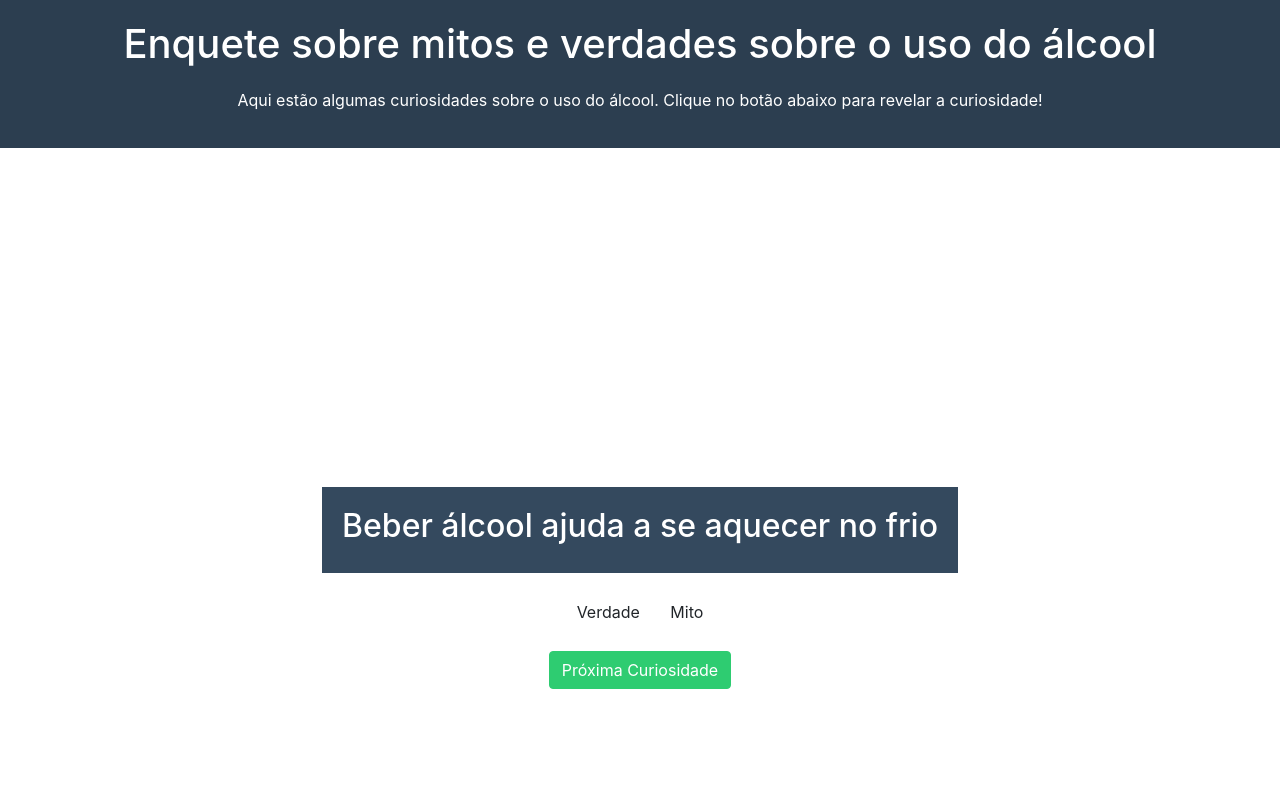
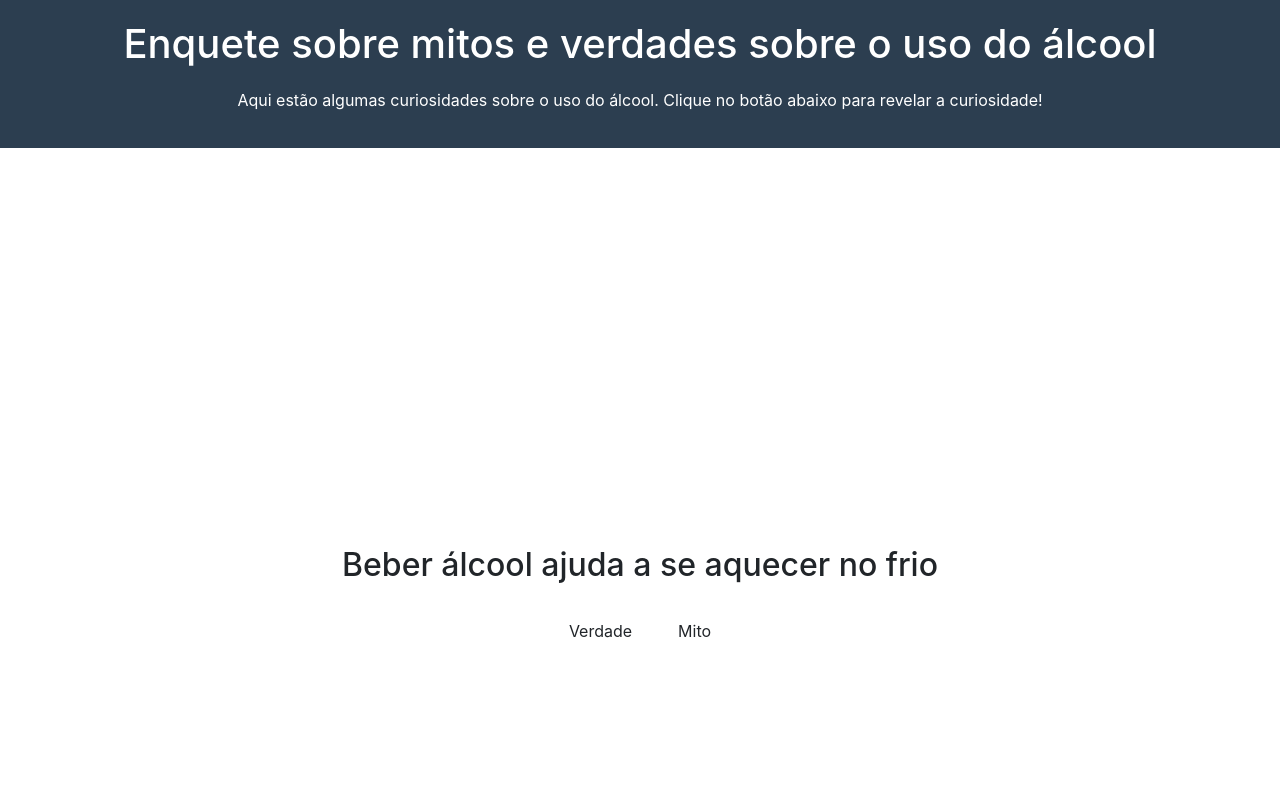
Before and after one commit to linusgamer/enquete, a plain HTML site: page index.html in a window 1280 px wide. Shown: the top 800 px of the page. Drawn offline with nearby package versions, Linux system fonts and the light colour scheme.

Commit message:
Update styles.css

```diff
--- a/styles.css
+++ b/styles.css
@@ -20,32 +20,23 @@
     height: 100vh;
 }
 
-/* Estilos para o flashcard */
-.flashcard {
-    background-color: #34495e;
-    padding: 20px;
-    margin-bottom: 20px;
-    cursor: pointer;
-    color: #ffffff;
-    text-align: center;
+/* Estilos para os botões "Verdade" e "Mito" */
+.buttons-container {
+    display: flex;
+    justify-content: center;
+    margin-top: 20px;
 }
 
-.flashcard:hover {
-    background-color: #2c3e50;
+.btn-true {
+    background-color: #2ecc71;
+    color: #ffffff;
+    margin-right: 10px;
 }
 
-/* Estilos para a resposta e explicação */
-.show-answer .curiosity-answer,
-.show-answer .curiosity-explanation {
-    display: block;
-    color: #f0f1f2;
-    font-weight: bold;
-}
-
-
-.curiosity-answer,
-.curiosity-explanation {
-    display: none;
+.btn-false {
+    background-color: #e74c3c;
+    color: #ffffff;
+    margin-left: 10px;
 }
 
 /* Estilos para o botão "Próxima Curiosidade" */
@@ -53,7 +44,7 @@
     background-color: #2ecc71;
     border-color: #2ecc71;
     text-align: center;
-    display: block;
+    display: none;
     margin: 20px auto;
     color: #ffffff;
 }
@@ -65,10 +56,3 @@
     text-align: center;
     color: #ffffff;
 }
-
-/* Estilos responsivos */
-@media (max-width: 768px) {
-    .container {
-        margin-top: 20px;
-    }
-}
```
